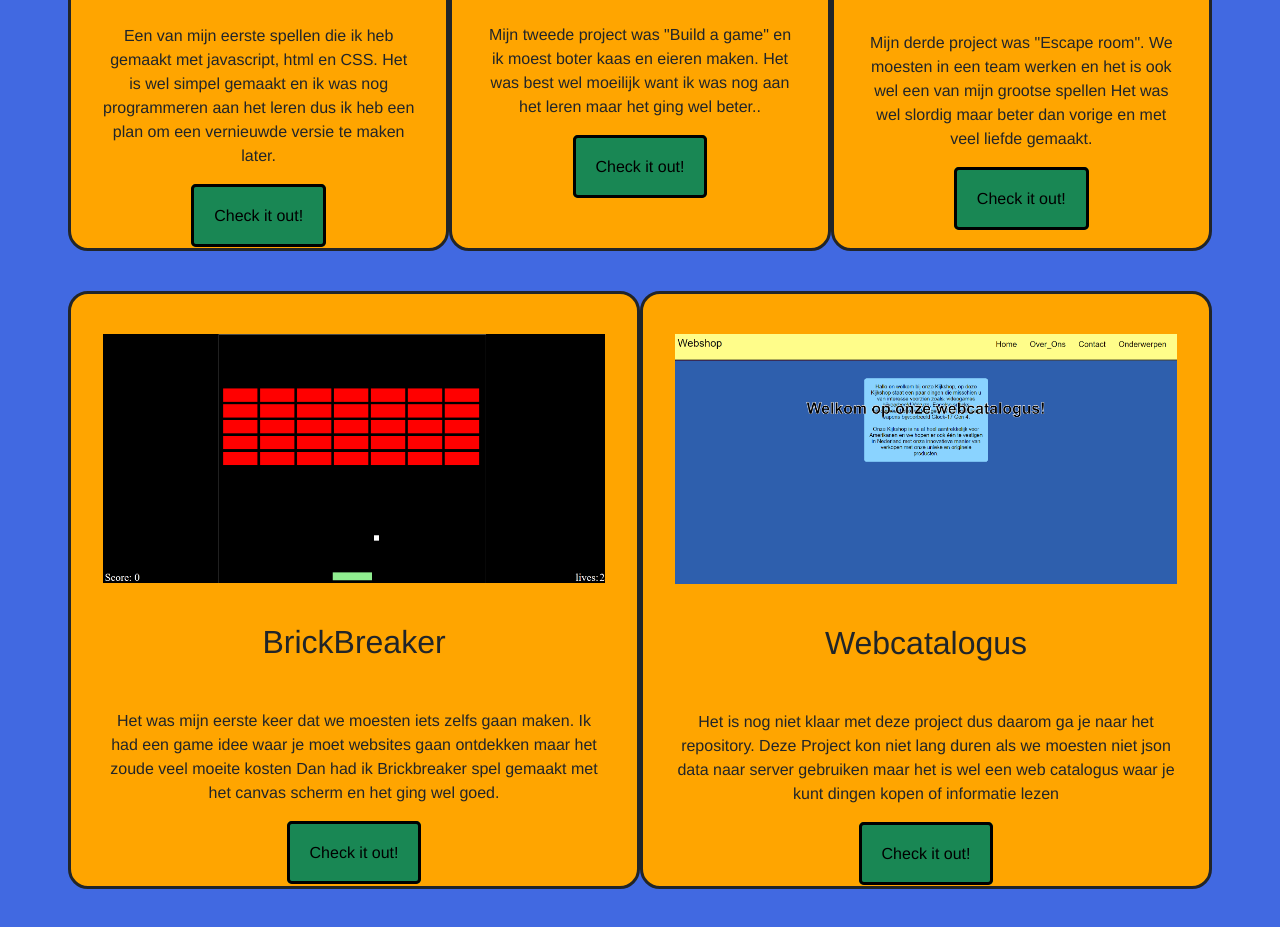
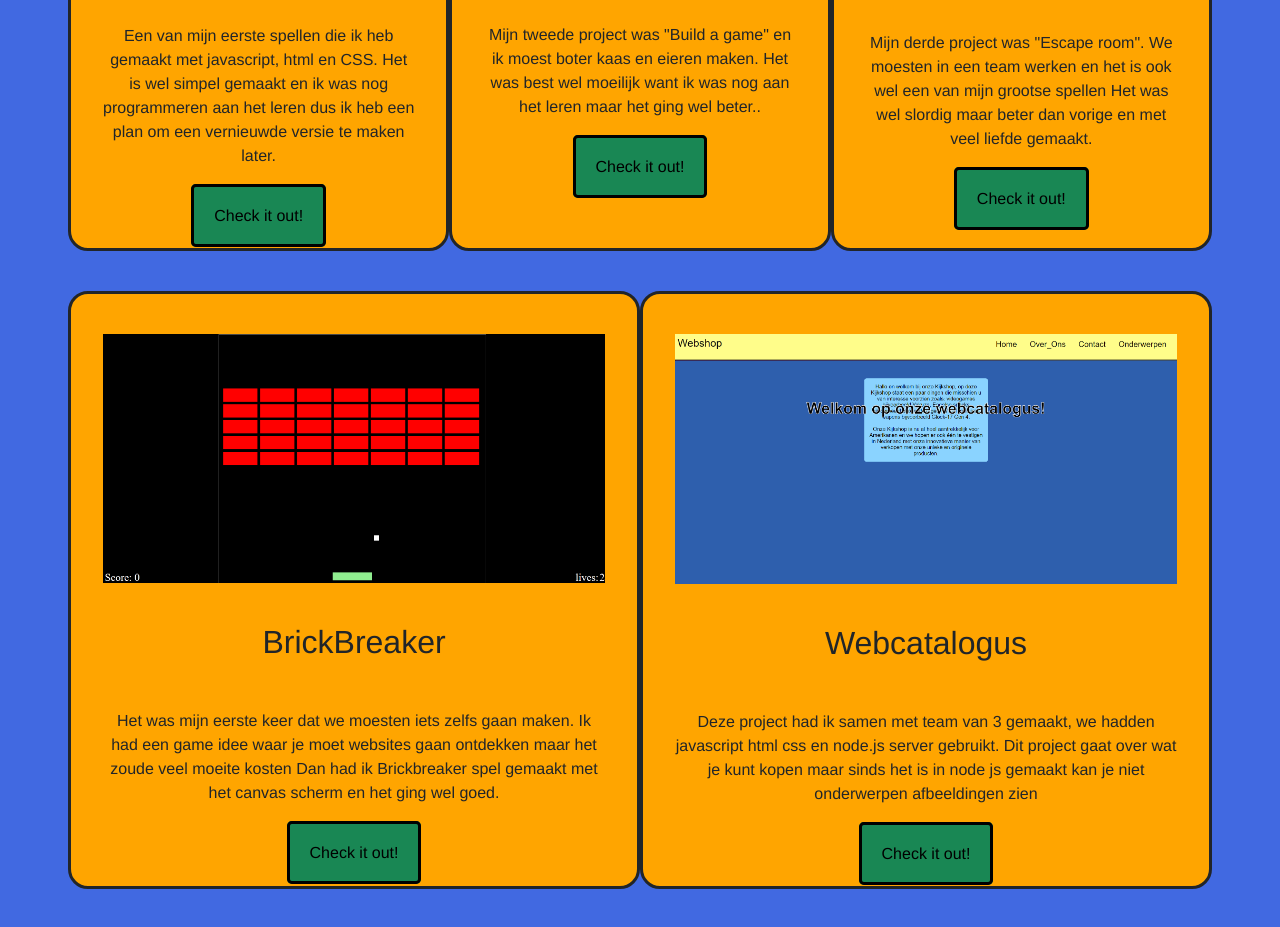
Before and after one commit to JugadsinghReal/jugadsinghreal.github.io, a plain HTML site: page Projecten.html in a window 1280 px wide. Shown: the part 625-1552 px from the top of the page. Drawn offline with nearby package versions, Linux system fonts and the light colour scheme.

Commit message:
portofolio af gemaakt
moet nog even checken op donderdag

```diff
--- a/Projecten.html
+++ b/Projecten.html
@@ -78,11 +78,8 @@
           <br />
           <h2 class="titel">Webcatalogus</h2>
           <p class="project-txt">
-            Het is nog niet klaar met deze project dus daarom ga je naar het
-            repository.
-            Deze Project kon niet lang duren als we moesten niet json data naar
-            server gebruiken maar het is wel een web catalogus waar je kunt
-            dingen kopen of informatie lezen
+            Deze project had ik samen met team van 3 gemaakt, we hadden javascript html css en node.js server gebruikt.
+            Dit project gaat over wat je kunt kopen maar sinds het is in node js gemaakt kan je niet onderwerpen afbeeldingen zien
           </p>
           <a class="bg-success rounded-3" href="https://jugadsinghreal.github.io/webcatalogus/">Check it out!</a>
         </div>
--- a/css/style.css
+++ b/css/style.css
@@ -38,3 +38,7 @@ a{
 a:hover{
     color: black;
 }
+
+.img-fluid{
+    height: auto;
+}
```
Also changed, not shown: index.html (+3 -3 lines), IMG/image.png (added), IMG/image2.png (added), IMG/image3.png (added).
